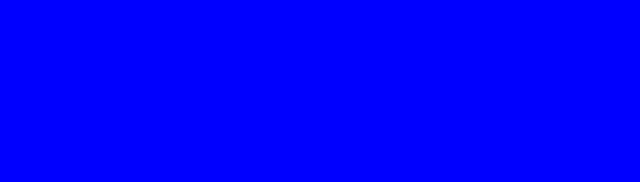
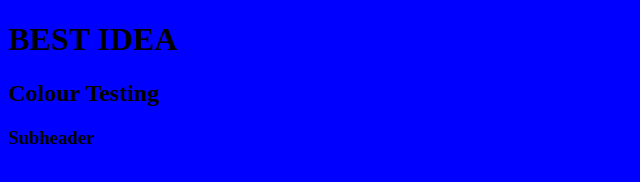
Before and after one commit to AryVidot/04.01-206-breakpoints-starter, a plain HTML site: page index.html in a window 1280 px wide. Shown: the whole page, without its empty margins (0-640 px from the left). Drawn offline with Linux system fonts and the light colour scheme.

Commit message:
text added

```diff
--- a/index.html
+++ b/index.html
@@ -8,5 +8,11 @@
   </head>
 
   <body>
+    <header>
+      <h1>BEST IDEA</h1>
+    </header>
+    <h2>Colour Testing</h2>
+      <h3>Subheader</h3>
+
   </body>
 </html>
```
